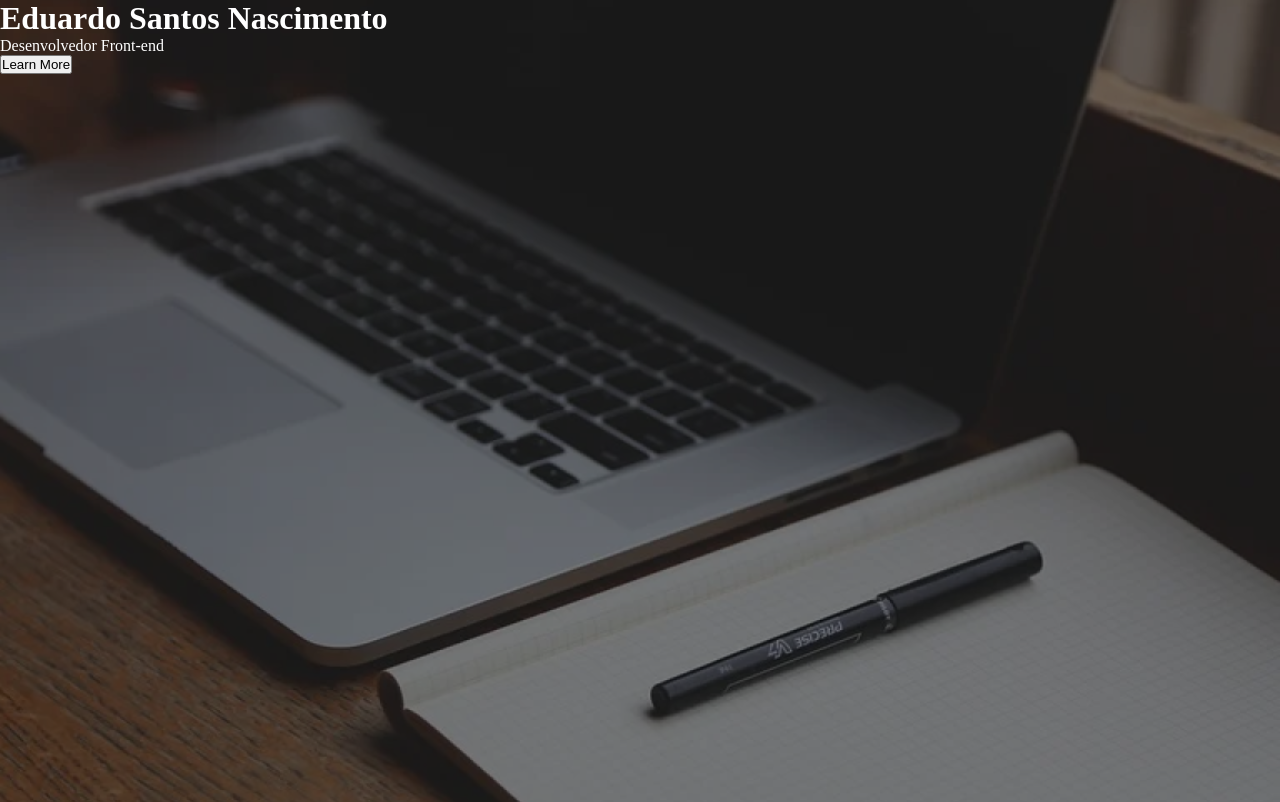
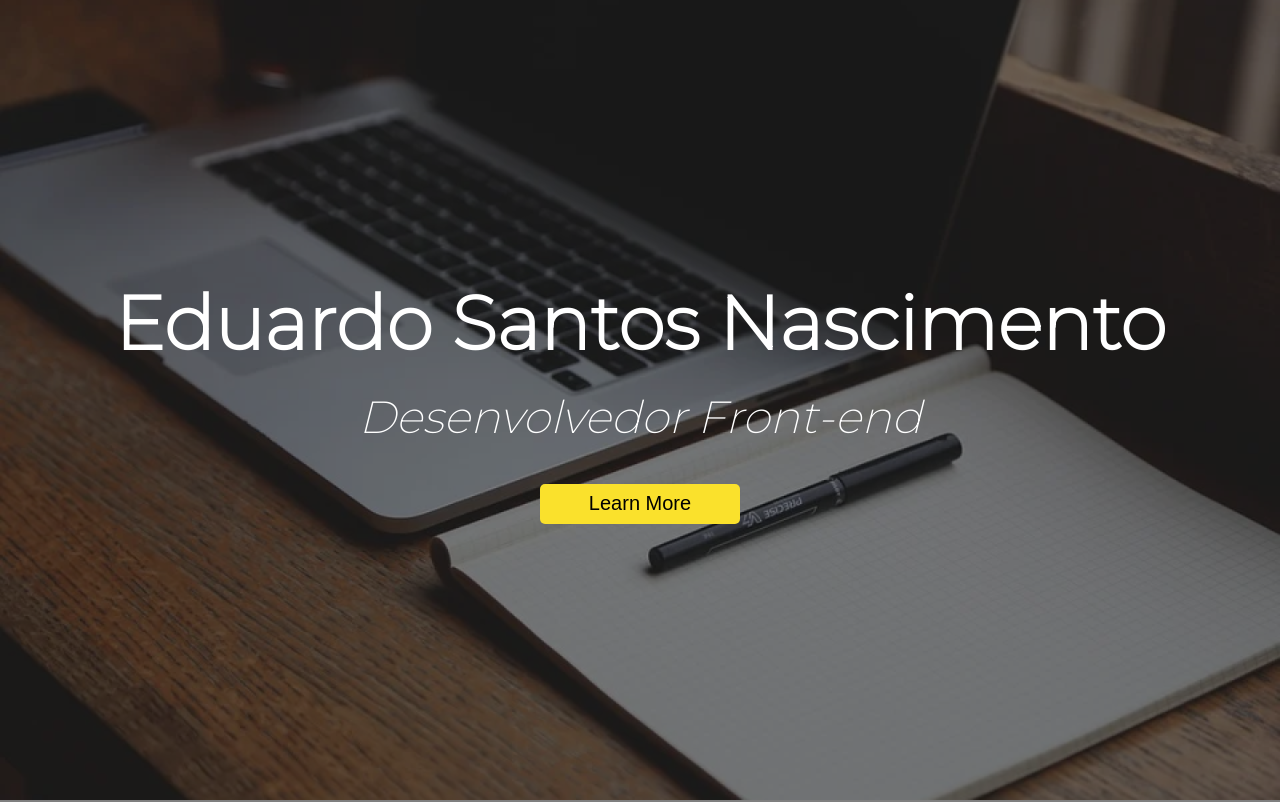
Before and after one commit to EduSan1/Landing-Page, a plain HTML site: page index.html in a window 1280 px wide. Shown: the top 802 px of the page. Drawn offline with Linux system fonts and the light colour scheme.

Commit message:
mais uma att

```diff
--- a/index.html
+++ b/index.html
@@ -3,6 +3,9 @@
 <head>
     <meta charset="UTF-8">
     <meta name="viewport" content="width=device-width, initial-scale=1.0">
+    <link rel="preconnect" href="https://fonts.googleapis.com">
+    <link rel="preconnect" href="https://fonts.gstatic.com" crossorigin>
+    <link href="https://fonts.googleapis.com/css2?family=Montserrat:wght@200&display=swap" rel="stylesheet">
     <link rel="stylesheet" href="style.css">
     <title>Landing Page</title>
 </head>
@@ -10,8 +13,8 @@
 
     <main>
         <h1>Eduardo Santos Nascimento</h1>
-        <p id="vermelho">Desenvolvedor Front-end</p>
-        <button class="verde">Learn More</button>
+        <p class="des">Desenvolvedor Front-end</p>
+        <button id="more">Learn More</button>
     </main>
 
 </body>
--- a/style.css
+++ b/style.css
@@ -8,24 +8,53 @@ width: 200px; */
 
 }
 body{
-    width: 1000px;
-    height: 1000px;
+    width: 100vw;
+    height: 100vh;
     background-image:url(fundo.png);
     background-repeat: no-repeat;
     background-size: cover;
     background-position: center;
     background-color: #00000080;
     background-blend-mode: darken;
+    display: flex;
+    justify-content: center;
+    align-items: center;
+}
+main {
+
+    display: flex;
+    flex-direction: column;
+    justify-content: center;
+    align-items: center;
+    gap: 20px;
+
+
+}
+h1{
+    font-size: 75px;
+    color: #FFF;
+    font-family: Montserrat, sans-serif;
 
 }
 
-h1{
+.des {
+
+    font-size: 45px;
     color: white;
+    font-style: italic;
+    font-family: Montserrat, sans-serif;
+
 }
 
-.verde{
-    color: black;
+#more {
+
+    height: 40px;
+    width: 200px;
+    background-color: #fae12c;
+    color: #000;
+    border-style: none;
+    border-radius: 5px 5px 5px 5px; /*pode ser usado 1 valor que serve pros 4, 2 e valores que server pras pontas opostas e 4 pra cada ponta*/
+    cursor: pointer;
+    margin-top: 20px;
+    font-size: 20px;
 }
-#vermelho{
-    color: white;
-}
```
